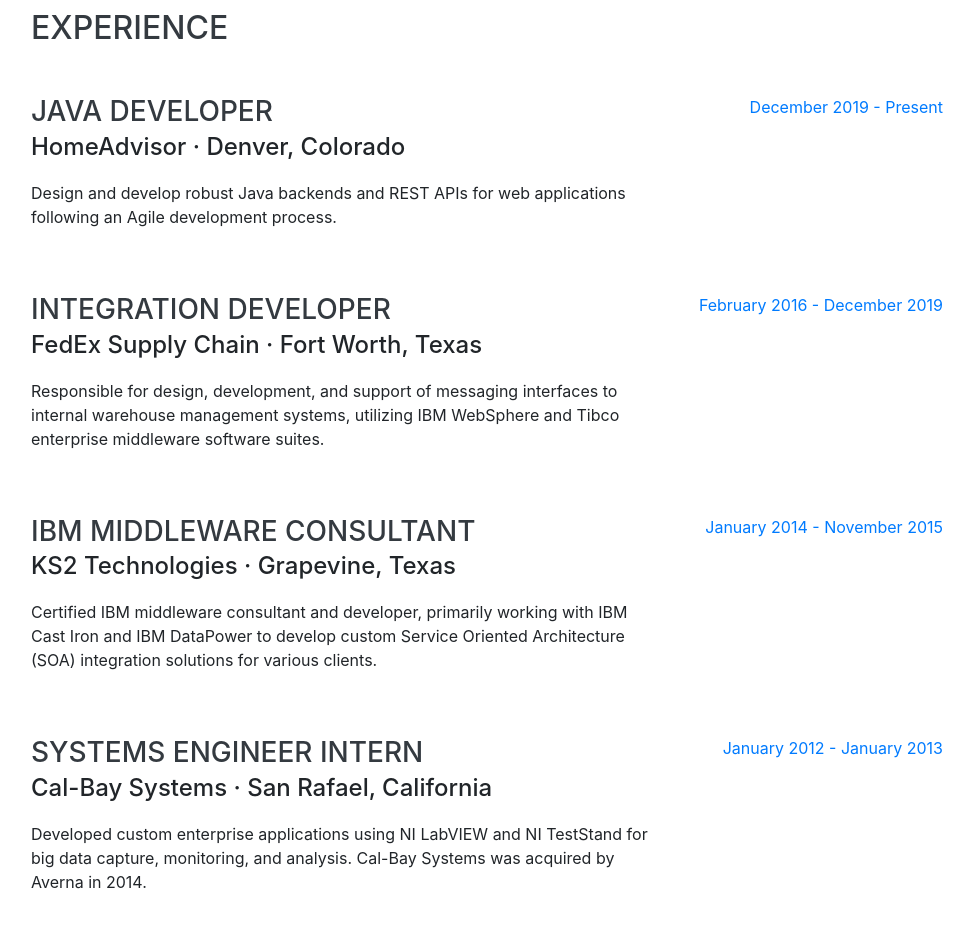
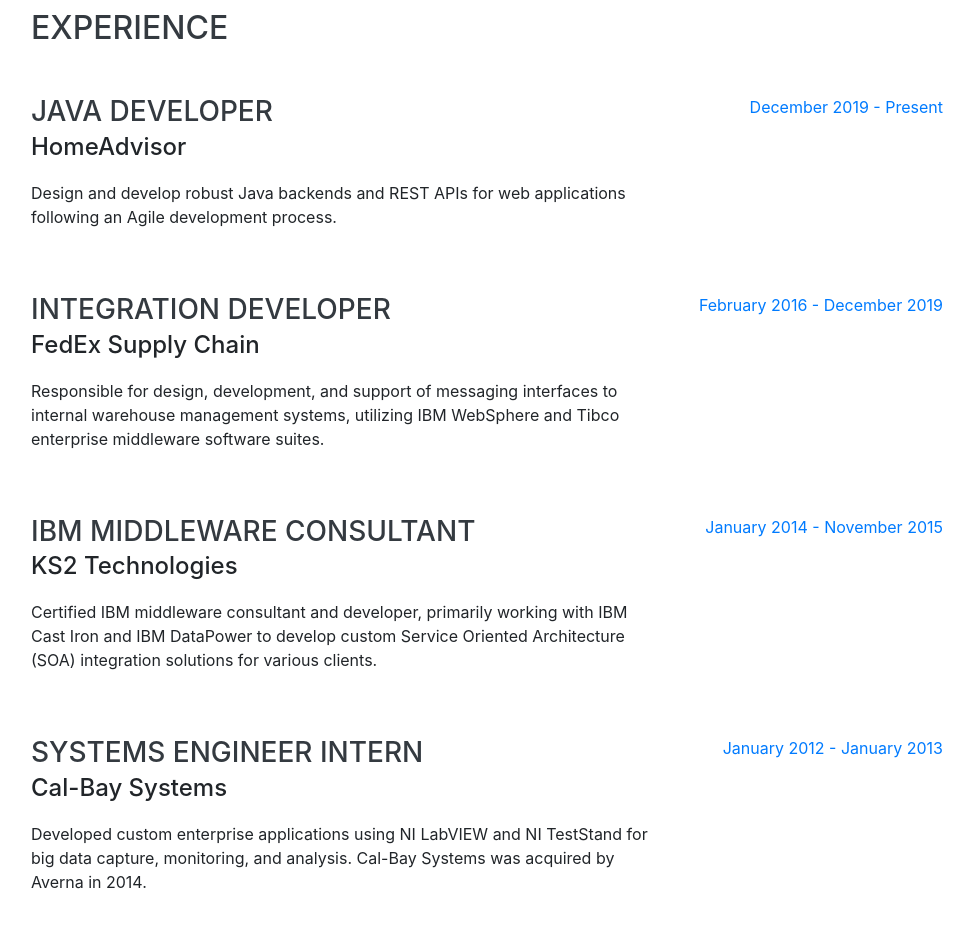
Before and after one commit to davidlcassidy/personal-website, a website with bundled scripts: page index.html in a window 1280 px wide. Shown: the part 840-1767 px from the top of the page, without its empty margins (289-1263 px from the left). Built offline with nearby package versions, Linux system fonts and the light colour scheme; a web font is replaced by a local one.

Commit message:
Update index.html

```diff
--- a/index.html
+++ b/index.html
@@ -92,7 +92,7 @@
           <div class="resume-item d-flex flex-column flex-md-row mb-5">
             <div class="resume-content mr-auto">
               <h3 class="mb-0">Java Developer</h3>
-              <div class="subheading mb-3">HomeAdvisor · Denver, Colorado</div>
+              <div class="subheading mb-3">HomeAdvisor</div>
               <p>Design and develop robust Java backends and REST APIs for web applications following an Agile development process.</p>
             </div>
             <div class="resume-date text-md-right">
@@ -103,7 +103,7 @@
           <div class="resume-item d-flex flex-column flex-md-row mb-5">
             <div class="resume-content mr-auto">
               <h3 class="mb-0">Integration Developer</h3>
-              <div class="subheading mb-3">FedEx Supply Chain · Fort Worth, Texas</div>
+              <div class="subheading mb-3">FedEx Supply Chain</div>
               <p>Responsible for design, development, and support of messaging interfaces to internal warehouse management systems, utilizing IBM WebSphere and Tibco enterprise middleware software suites.</p>
             </div>
             <div class="resume-date text-md-right">
@@ -114,7 +114,7 @@
           <div class="resume-item d-flex flex-column flex-md-row mb-5">
             <div class="resume-content mr-auto">
               <h3 class="mb-0">IBM Middleware Consultant</h3>
-              <div class="subheading mb-3">KS2 Technologies · Grapevine, Texas</div>
+              <div class="subheading mb-3">KS2 Technologies</div>
               <p>Certified IBM middleware consultant and developer, primarily working with IBM Cast Iron and IBM DataPower to develop custom Service Oriented Architecture (SOA) integration solutions for various clients.</p>
             </div>
             <div class="resume-date text-md-right">
@@ -125,7 +125,7 @@
           <div class="resume-item d-flex flex-column flex-md-row mb-5">
             <div class="resume-content mr-auto">
               <h3 class="mb-0">Systems Engineer Intern</h3>
-              <div class="subheading mb-3">Cal-Bay Systems · San Rafael, California</div>
+              <div class="subheading mb-3">Cal-Bay Systems</div>
               <p>Developed custom enterprise applications using NI LabVIEW and NI TestStand for big data capture, monitoring, and analysis. Cal-Bay Systems was acquired by Averna in 2014.</p>
             </div>
             <div class="resume-date text-md-right">
```
